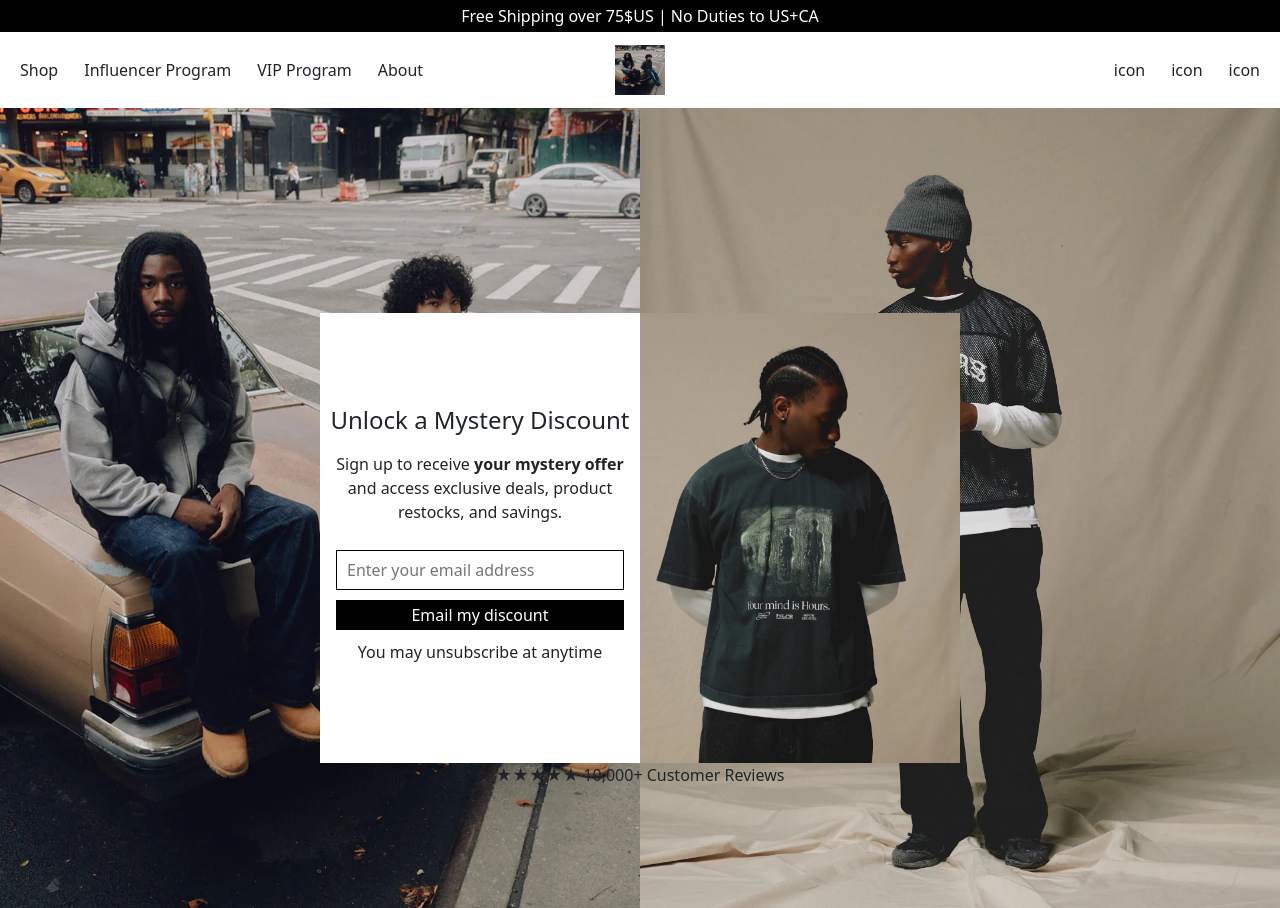
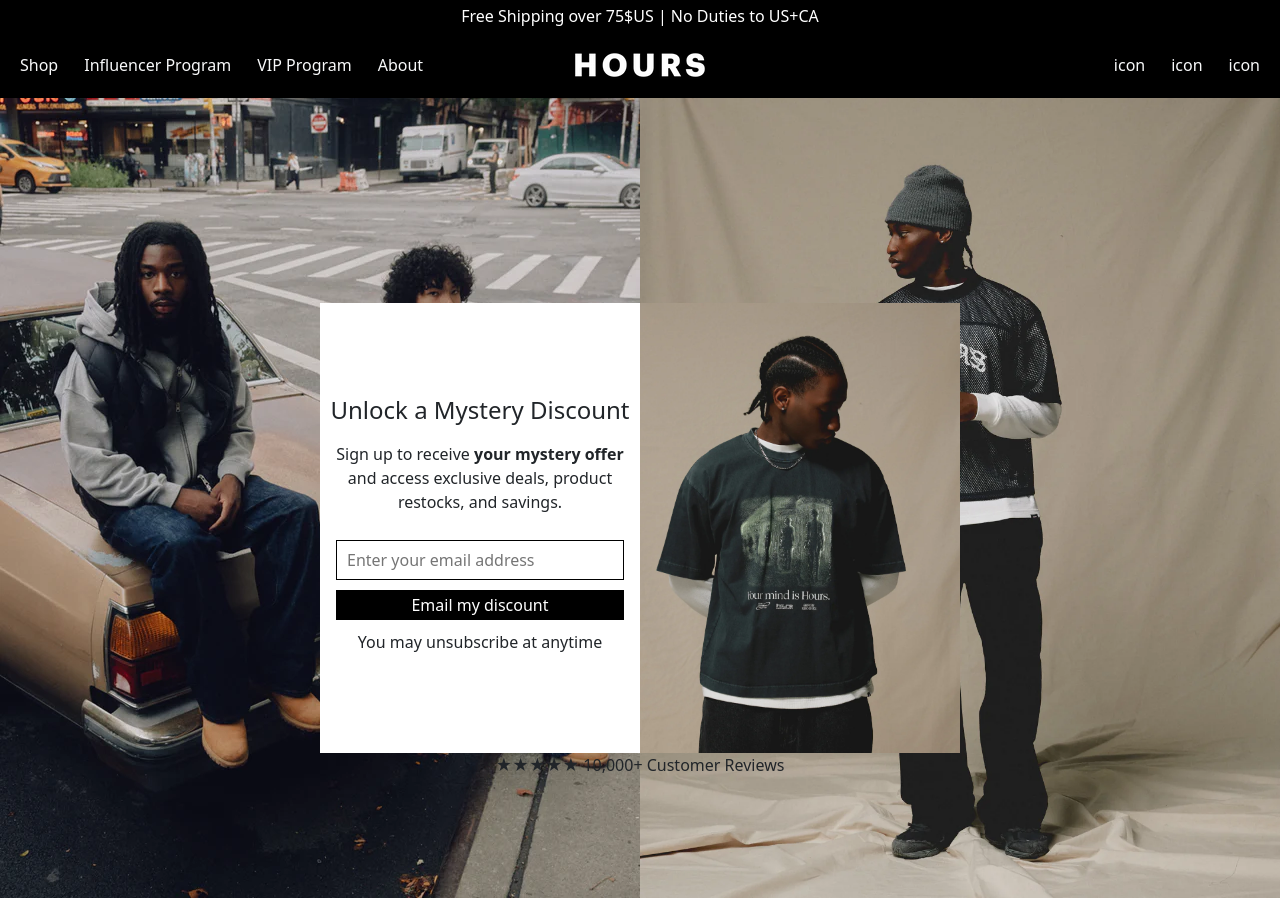
Before and after one commit to levimohamed/frount-end, a plain HTML site: page index.html in a window 1280 px wide. Drawn offline with nearby package versions, Linux system fonts and the light colour scheme.

Commit message:
Add files via upload

```diff
--- a/index.html
+++ b/index.html
@@ -12,27 +12,27 @@
     <div class="text-center text-white bg-black py-1">
         <p class="mb-0">Free Shipping over 75$US | No Duties to US+CA</p>
     </div>
-    <nav class="navbar navbar-expand-lg bg-white sticky-top">
+    <nav class="navbar navbar-expand-lg bg-black sticky-top">
         <div class="container-fluid">
 
             <!--navigation links-->
             <ul class="navbar-nav me-auto">
-                <li class="nav-item"><a href="" class="nav-link text-dark">Shop</a></li>
-                <li class="nav-item"><a href="" class="nav-link text-dark">Influencer Program</a></li>
-                <li class="nav-item"><a href="" class="nav-link text-dark">VIP Program</a></li>
-                <li class="nav-item"><a href="" class="nav-link text-dark">About</a></li>
+                <li class="nav-item"><a href="" class="nav-link text-light">Shop</a></li>
+                <li class="nav-item"><a href="" class="nav-link text-light">Influencer Program</a></li>
+                <li class="nav-item"><a href="" class="nav-link text-light">VIP Program</a></li>
+                <li class="nav-item"><a href="" class="nav-link text-light">About</a></li>
             </ul>
 
             <!--Logo-->
             <a class="navbar-brand mx-auto" href="">
-                <img src="Mobile_banner_1_x800.webp" width="50" height="50" alt="logo">
+                <img src="hours-logo-july22_8af1c18e-780b-4177-834f-4596b1edbda5_70x@2x.png" alt="logo">
             </a>
 
             <!--Icons-->
             <ul class="navbar-nav ms-auto">
-                <li class="nav-item"><a href="" class="nav-link text-dark">icon</a></li>
-                <li class="nav-item"><a href="" class="nav-link text-dark">icon</a></li>
-                <li class="nav-item"><a href="" class="nav-link text-dark">icon</a></li>
+                <li class="nav-item"><a href="" class="nav-link text-light">icon</a></li>
+                <li class="nav-item"><a href="" class="nav-link text-light">icon</a></li>
+                <li class="nav-item"><a href="" class="nav-link text-light">icon</a></li>
             </ul>
 
         </div>
```
Also changed, not shown: hours-logo-july22_8af1c18e-780b-4177-834f-4596b1edbda5_70x@2x.png (added), style.css (line endings or trailing spaces).
